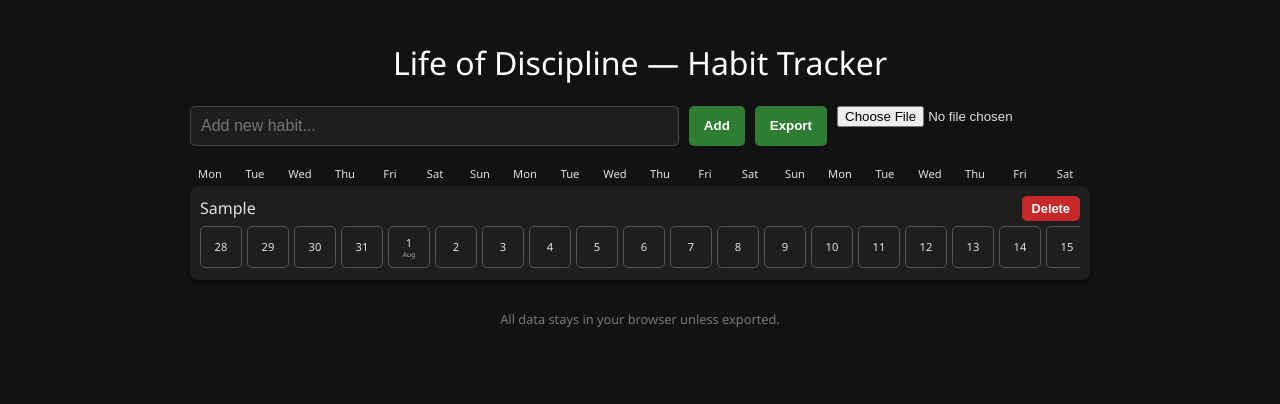
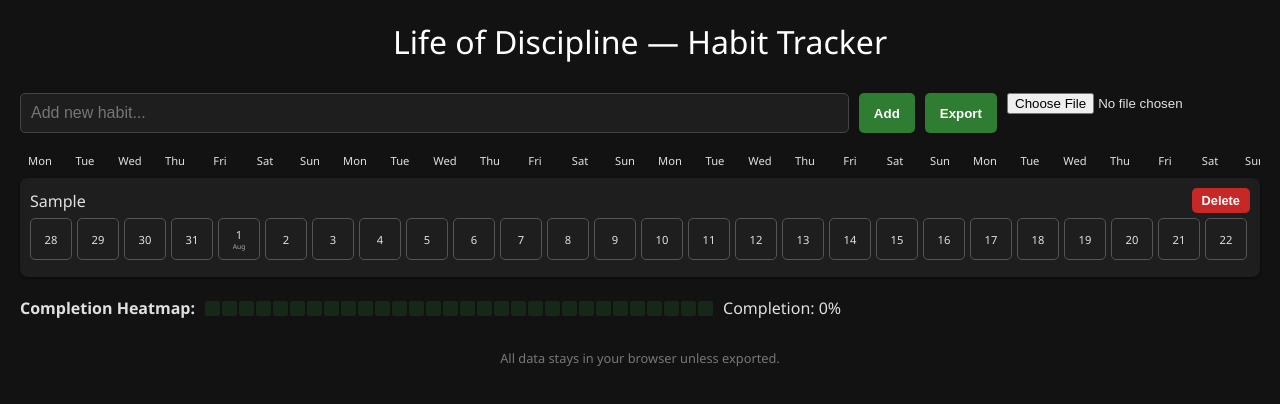
Before and after one commit to Yad-N-yesh/streak.site, a plain HTML site: page index.html in a window 1280 px wide. Both pictures are taken after typing "Sample" into the empty fields and a click on the button "Add". Drawn offline with Linux system fonts and the light colour scheme.

Commit message:
Update index.html

```diff
--- a/index.html
+++ b/index.html
@@ -5,7 +5,7 @@
 <meta name="viewport" content="width=device-width, initial-scale=1.0">
 <title>Life of Discipline — Habit Tracker</title>
 <style>
-  /* Dark mode & minimalistic styles */
+  /* Dark mode & minimalistic */
   body {
     font-family: 'Segoe UI', sans-serif;
     background: #121212;
@@ -14,26 +14,29 @@
     padding: 0;
   }
 
-  .container {
-    max-width: 900px;
-    margin: auto;
-    padding: 20px;
-  }
-
   h1 {
     text-align: center;
     font-weight: 400;
-    color: #ffffff;
+    color: #fff;
+    margin: 20px 0 10px;
+  }
+
+  .container {
+    width: 100%;
+    padding: 20px;
+    box-sizing: border-box;
   }
 
   .habit-input {
     display: flex;
     gap: 10px;
     margin-bottom: 20px;
+    flex-wrap: wrap;
   }
 
   input[type=text] {
     flex: 1;
+    min-width: 200px;
     padding: 10px;
     font-size: 1em;
     border-radius: 5px;
@@ -52,9 +55,7 @@
     font-weight: bold;
   }
 
-  button:hover {
-    background: #1b5e20;
-  }
+  button:hover { background: #1b5e20; }
 
   .habit {
     background: #1e1e1e;
@@ -77,13 +78,15 @@
     font-size: 0.8em;
   }
 
-  .habit-header button:hover {
-    background: #8e0000;
+  .habit-header button:hover { background: #8e0000; }
+
+  .checks-container {
+    overflow-x: auto;
+    padding-bottom: 5px;
   }
 
   .checks {
     display: flex;
-    overflow-x: auto;
     gap: 5px;
   }
 
@@ -103,35 +106,50 @@
     transition: all 0.2s;
   }
 
-  .check.checked {
-    background: #2e7d32;
-    color: #fff;
-  }
+  .check.checked { background: #2e7d32; color: #fff; }
 
-  .check.today {
-    border: 2px solid #64b5f6;
-  }
+  .check.today { border: 2px solid #64b5f6; }
 
-  .month-label {
-    font-size: 0.6em;
-    color: #aaa;
+  .month-label { font-size: 0.6em; color: #aaa; }
+
+  .top-bar-container {
+    overflow-x: auto;
+    margin-bottom: 10px;
   }
 
   .top-bar {
     display: flex;
-    overflow-x: auto;
     gap: 5px;
-    margin-bottom: 5px;
     font-size: 0.7em;
     text-align: center;
   }
 
-  .day-label {
-    width: 40px;
-    flex-shrink: 0;
+  .day-label { width: 40px; flex-shrink: 0; }
+
+  /* Summary heatmap */
+  .summary {
+    display: flex;
+    align-items: center;
+    gap: 10px;
+    margin-top: 20px;
+    flex-wrap: wrap;
   }
 
-  footer {
+  .heatmap {
+    display: flex;
+    gap: 2px;
+    flex-wrap: wrap;
+  }
+
+  .heat-box {
+    width: 15px;
+    height: 15px;
+    background: #333;
+    border-radius: 2px;
+    transition: background 0.3s;
+  }
+
+  .footer {
     text-align: center;
     margin-top: 30px;
     font-size: 0.8em;
@@ -140,17 +158,28 @@
 </style>
 </head>
 <body>
+<h1>Life of Discipline — Habit Tracker</h1>
 <div class="container">
-  <h1>Life of Discipline — Habit Tracker</h1>
   <div class="habit-input">
     <input type="text" id="newHabit" placeholder="Add new habit...">
     <button onclick="addHabit()">Add</button>
     <button onclick="exportData()">Export</button>
     <input type="file" id="importFile" onchange="importData(event)">
   </div>
-  <div id="topBar" class="top-bar"></div>
+
+  <div class="top-bar-container">
+    <div id="topBar" class="top-bar"></div>
+  </div>
+
   <div id="habits"></div>
-  <footer>All data stays in your browser unless exported.</footer>
+
+  <div class="summary">
+    <div><strong>Completion Heatmap:</strong></div>
+    <div class="heatmap" id="heatmap"></div>
+    <div id="completionPercent"></div>
+  </div>
+
+  <div class="footer">All data stays in your browser unless exported.</div>
 </div>
 
 <script>
@@ -190,6 +219,8 @@ function renderHabits(){
     header.appendChild(del);
     div.appendChild(header);
 
+    const checksContainer = document.createElement('div');
+    checksContainer.className = 'checks-container';
     const checksDiv = document.createElement('div');
     checksDiv.className = 'checks';
 
@@ -218,10 +249,42 @@ function renderHabits(){
       };
       checksDiv.appendChild(check);
     }
-
-    div.appendChild(checksDiv);
+    checksContainer.appendChild(checksDiv);
+    div.appendChild(checksContainer);
     container.appendChild(div);
   });
+
+  renderSummary();
+}
+
+function renderSummary(){
+  const heatmap = document.getElementById('heatmap');
+  const percentDiv = document.getElementById('completionPercent');
+  heatmap.innerHTML = '';
+
+  if(habits.length === 0){
+    percentDiv.textContent = '';
+    return;
+  }
+
+  const totals = Array(30).fill(0);
+  for(let i=29;i>=0;i--){
+    const date = new Date(); date.setDate(date.getDate()-i);
+    const key = todayKey(date);
+    habits.forEach(h=>{ if(h.checks && h.checks[key]) totals[i]++; });
+  }
+
+  totals.forEach(count=>{
+    const box = document.createElement('div');
+    const intensity = count / habits.length;
+    box.className = 'heat-box';
+    box.style.background = `rgba(46,125,50,${0.2 + intensity*0.8})`; // greener = more completion
+    heatmap.appendChild(box);
+  });
+
+  const totalChecks = totals.reduce((a,b)=>a+b,0);
+  const totalPossible = habits.length * 30;
+  percentDiv.textContent = `Completion: ${Math.round(totalChecks/totalPossible*100)}%`;
 }
 
 function addHabit(){
```
